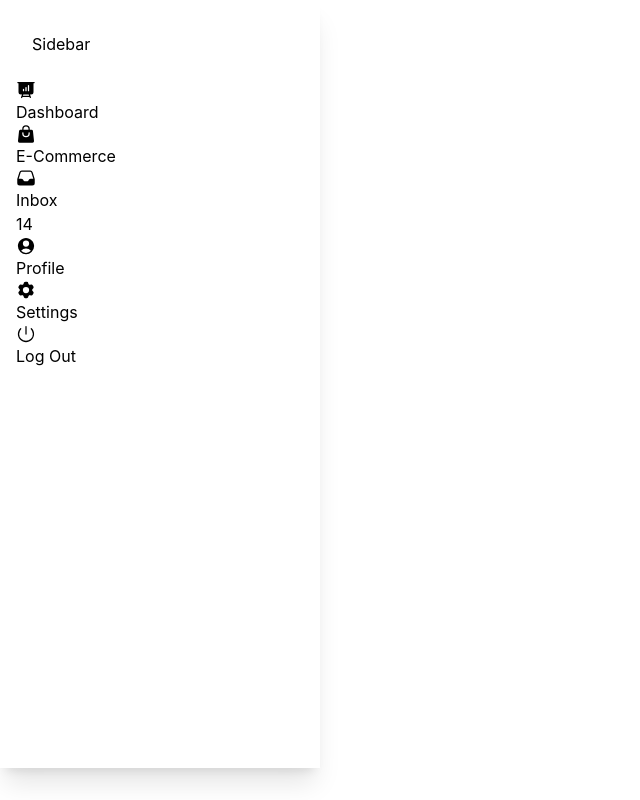
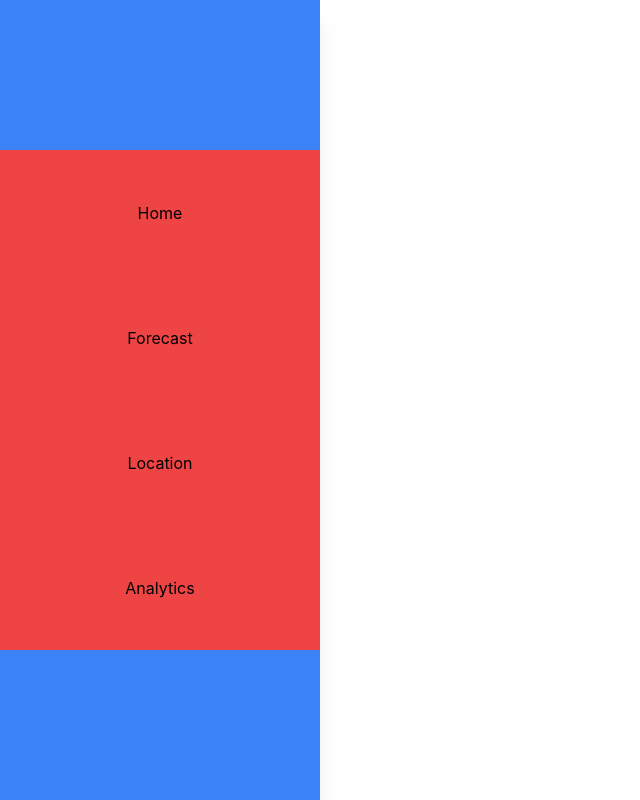
Before and after one commit to ppnnoot/weather-project, a React (Create React App) app: page / in a window 1280 px wide. Shown: the whole page, without its empty margins (0-640 px from the left). Built offline with nearby package versions, Linux system fonts and the light colour scheme.

Commit message:
Commit Update homepage

```diff
--- a/package.json
+++ b/package.json
@@ -10,6 +10,7 @@
     "@testing-library/user-event": "^13.5.0",
     "react": "^18.2.0",
     "react-dom": "^18.2.0",
+    "react-pro-sidebar": "^1.1.0-alpha.1",
     "react-scripts": "5.0.1",
     "web-vitals": "^2.1.4"
   },
--- a/src/App.js
+++ b/src/App.js
@@ -1,4 +1,4 @@
-// import logo from './logo.svg';
+
 import './App.css';
 import { DefaultSidebar } from './Components/Homepage';
 
--- a/src/Components/Homepage.jsx
+++ b/src/Components/Homepage.jsx
@@ -1,70 +1,42 @@
 import {
     Card,
-    Typography,
-    List,
-    ListItem,
-    ListItemPrefix,
-    ListItemSuffix,
-    Chip,
+    // Typography,
+    // List,
+    // ListItem,
+    // ListItemPrefix,
+    // ListItemSuffix,
+    // Chip,
   } from "@material-tailwind/react";
   import {
-    PresentationChartBarIcon,
-    ShoppingBagIcon,
-    UserCircleIcon,
-    Cog6ToothIcon,
-    InboxIcon,
-    PowerIcon,
+    // PresentationChartBarIcon,
+    // ShoppingBagIcon,
+    // UserCircleIcon,
+    // Cog6ToothIcon,
+    // InboxIcon,
+    // PowerIcon,
   } from "@heroicons/react/24/solid";
 
   export function DefaultSidebar() {
     return (
-      <Card className="h-[calc(100vh-2rem)] w-full max-w-[20rem] p-4 shadow-xl shadow-blue-gray-900/5">
-        <div className="mb-2 p-4">
-          <Typography variant="h5" color="blue-gray">
-            Sidebar
-          </Typography>
-        </div>
-        <List>
-          <ListItem>
-            <ListItemPrefix>
-              <PresentationChartBarIcon className="h-5 w-5" />
-            </ListItemPrefix>
-            Dashboard
-          </ListItem>
-          <ListItem>
-            <ListItemPrefix>
-              <ShoppingBagIcon className="h-5 w-5" />
-            </ListItemPrefix>
-            E-Commerce
-          </ListItem>
-          <ListItem>
-            <ListItemPrefix>
-              <InboxIcon className="h-5 w-5" />
-            </ListItemPrefix>
-            Inbox
-            <ListItemSuffix>
-              <Chip value="14" size="sm" variant="ghost" color="blue-gray" className="rounded-full" />
-            </ListItemSuffix>
-          </ListItem>
-          <ListItem>
-            <ListItemPrefix>
-              <UserCircleIcon className="h-5 w-5" />
-            </ListItemPrefix>
-            Profile
-          </ListItem>
-          <ListItem>
-            <ListItemPrefix>
-              <Cog6ToothIcon className="h-5 w-5" />
-            </ListItemPrefix>
-            Settings
-          </ListItem>
-          <ListItem>
-            <ListItemPrefix>
-              <PowerIcon className="h-5 w-5" />
-            </ListItemPrefix>
-            Log Out
-          </ListItem>
-        </List>
-      </Card>
+        <>
+            <Card className="h-screen w-full max-w-[20rem] shadow-xl shadow-blue-gray-900/5 bg-blue-500 grid justify-items-center py-[150px]">
+                <div className="flex justify-center items-center bg-red-500 w-full">
+                    Home
+                </div>
+                <div className="flex justify-center items-center bg-red-500 w-full">
+                    Forecast
+                </div>
+                <div className="flex justify-center items-center bg-red-500 w-full">
+                    Location
+                </div>
+                <div className="flex justify-center items-center bg-red-500 w-full">
+                    Analytics
+                </div>
+            </Card>
+            <div className="bg-red-800 w-screen">
+
+            </div>
+
+        </>
     );
   }
--- a/src/index.js
+++ b/src/index.js
@@ -7,7 +7,7 @@ import reportWebVitals from './reportWebVitals';
 const root = ReactDOM.createRoot(document.getElementById('root'));
 root.render(
   <React.StrictMode>
-    <App />
+    <App/>
   </React.StrictMode>
 );
 
```
Also changed, not shown: src/logo.svg (deleted), 1 other file (tests, documents, lock files or other folders).
